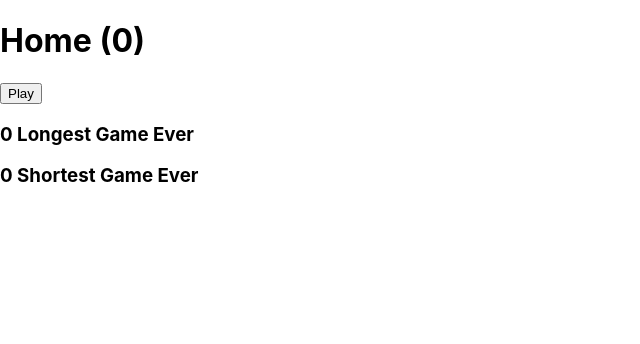
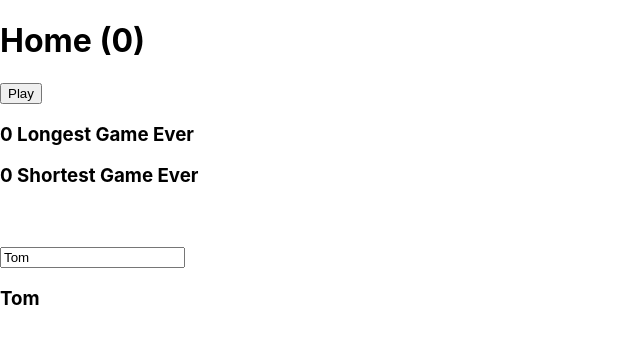
Before and after one commit to 2021-spring-afe-mowe/tca-foo-react, a React (Create React App) app: page /#/ in a window 1280 px wide. Shown: the top 344 px of the page, without its empty margins (0-640 px from the left). Built offline with nearby package versions, Linux system fonts and the light colour scheme.

Commit message:
Demonstrated value/onChange technique to update state data in React...

```diff
--- a/src/Home.js
+++ b/src/Home.js
@@ -1,4 +1,4 @@
-import React from 'react';
+import React, { useState } from 'react';
 
 import { useHistory } from 'react-router-dom';
 
@@ -14,6 +14,8 @@ export const Home = ({
         appStartGame();
         history.push("/play");
     };
+
+    const [myProp, updateMyProp] = useState("Tom");
 
     return(
         <>
@@ -34,6 +36,19 @@ export const Home = ({
             <h3>
                 { isFinite(gameTimeFacts.shortest) ? gameTimeFacts.shortest : 0 } Shortest Game Ever
             </h3>
+
+            <br />
+            <br />
+
+            <input
+                type="text"
+                value={myProp}
+                onChange={(e) => updateMyProp(e.target.value)}
+            />
+
+            <h3>
+                { myProp }
+            </h3>
         </>
     );
 };
```
